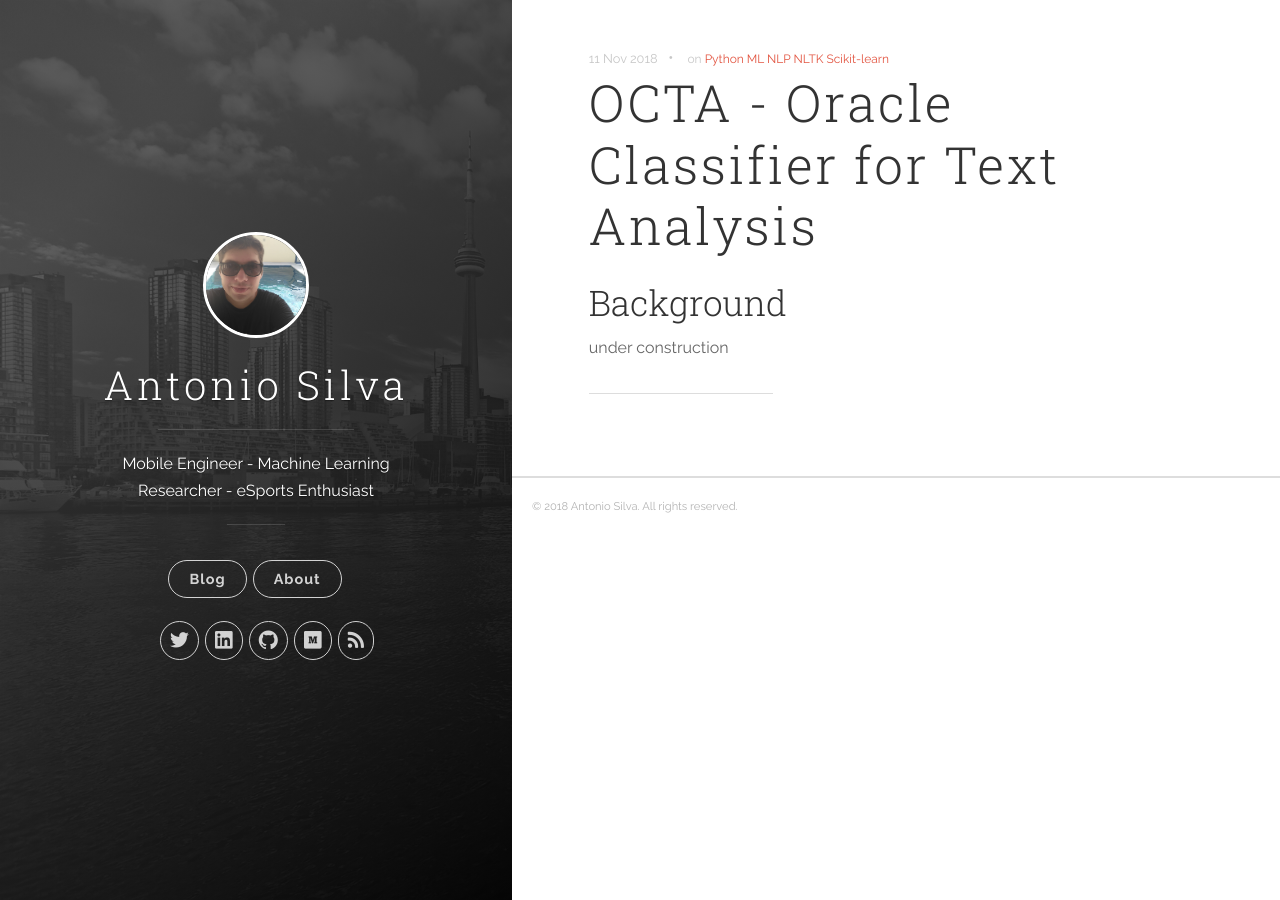
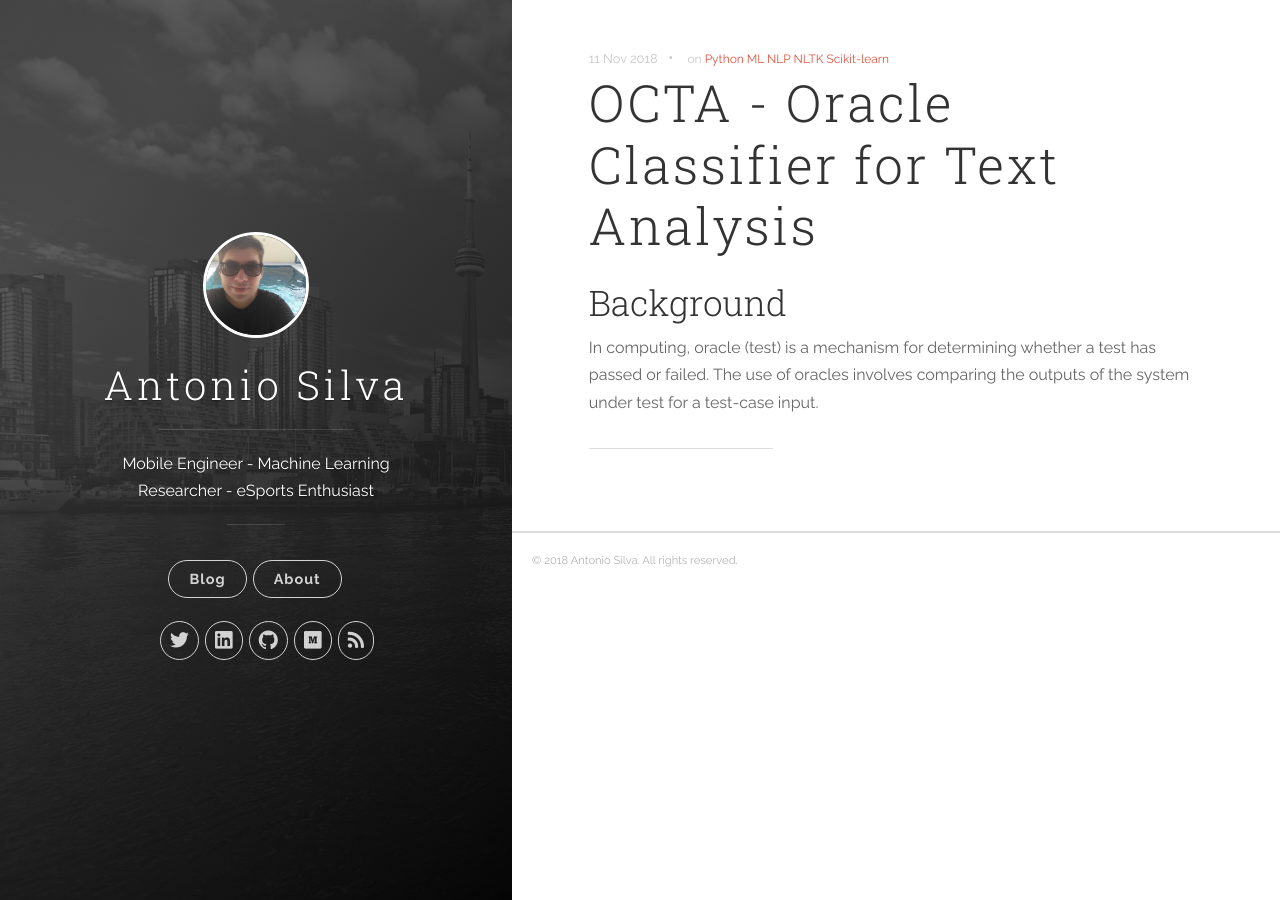
Before and after one commit to antoniosj/antoniosj.github.io, a Jekyll site: the page built from _posts/2018-11-11-octa.markdown, in a window 1280 px wide. Built offline with Jekyll 4.4.1, drawn with Linux system fonts in a browser that asks for light colours.

Commit message:
Update 2018-11-11-octa.markdown

```diff
--- a/_posts/2018-11-11-octa.markdown
+++ b/_posts/2018-11-11-octa.markdown
@@ -7,6 +7,6 @@ tags: [Python, ML, NLP, NLTK, Scikit-learn]
 
 ## Background
 
-<p> under construction </p>
+<p>In computing, oracle (test) is a mechanism for determining whether a test has passed or failed. The use of oracles involves comparing the outputs of the system under test for a test-case input. </p>
 
 <hr>
```
